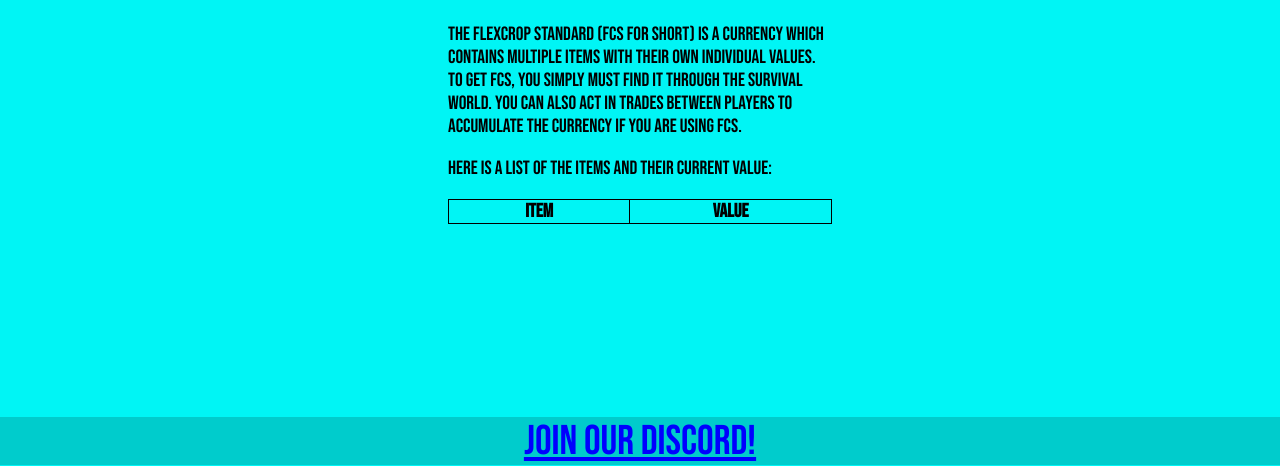
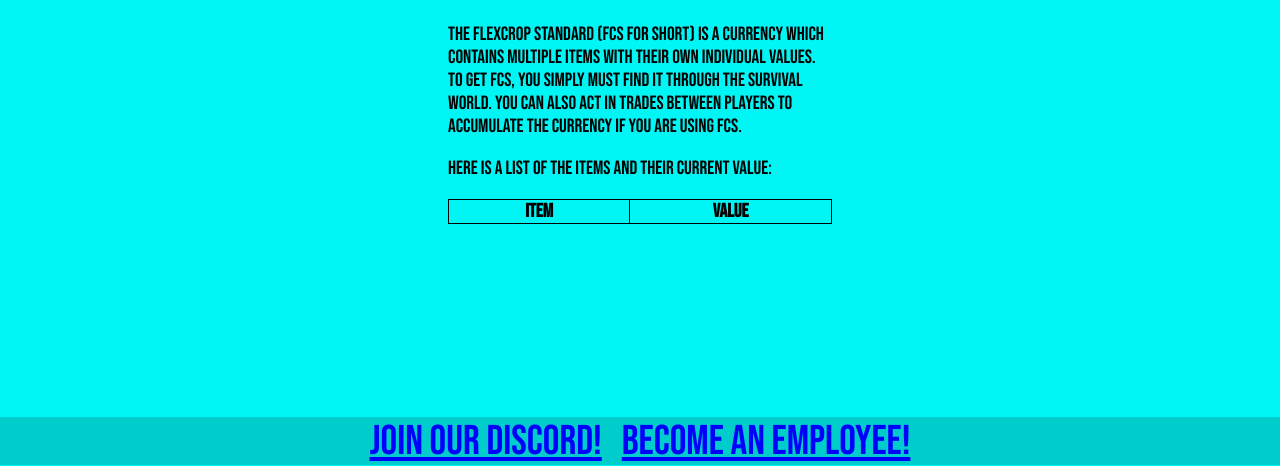
Before and after one commit to Bug1312/Star-Industries, a website: page public/webpages/fcs/index.html in a window 1280 px wide. Shown: the part 335-801 px from the top of the page. Drawn offline with nearby package versions, Linux system fonts and the light colour scheme; no server answers.

Commit message:
added employee form link

```diff
--- a/public/webpages/shared/footer.css
+++ b/public/webpages/shared/footer.css
@@ -8,9 +8,10 @@ footer {
     background-color: hsl(180, 100%, 40%);
 }
 
-footer a, footer a:visited {
+footer a,
+footer a:visited {
     text-decoration: underline;
     font-size: 2.6rem;
-    margin: 0;
-    color:blue;
+    margin: 0 10px 0 10px;
+    color: blue;
 }
--- a/public/webpages/shared/imported/footer.html
+++ b/public/webpages/shared/imported/footer.html
@@ -1,3 +1,4 @@
 <footer>
     <a href="https://discord.gg/gDTwbggH7J">Join our Discord!</a>
+    <a href="https://forms.gle/iUuJrHmch3QSHcAs8">Become an employee!</a>
 </footer>
```
